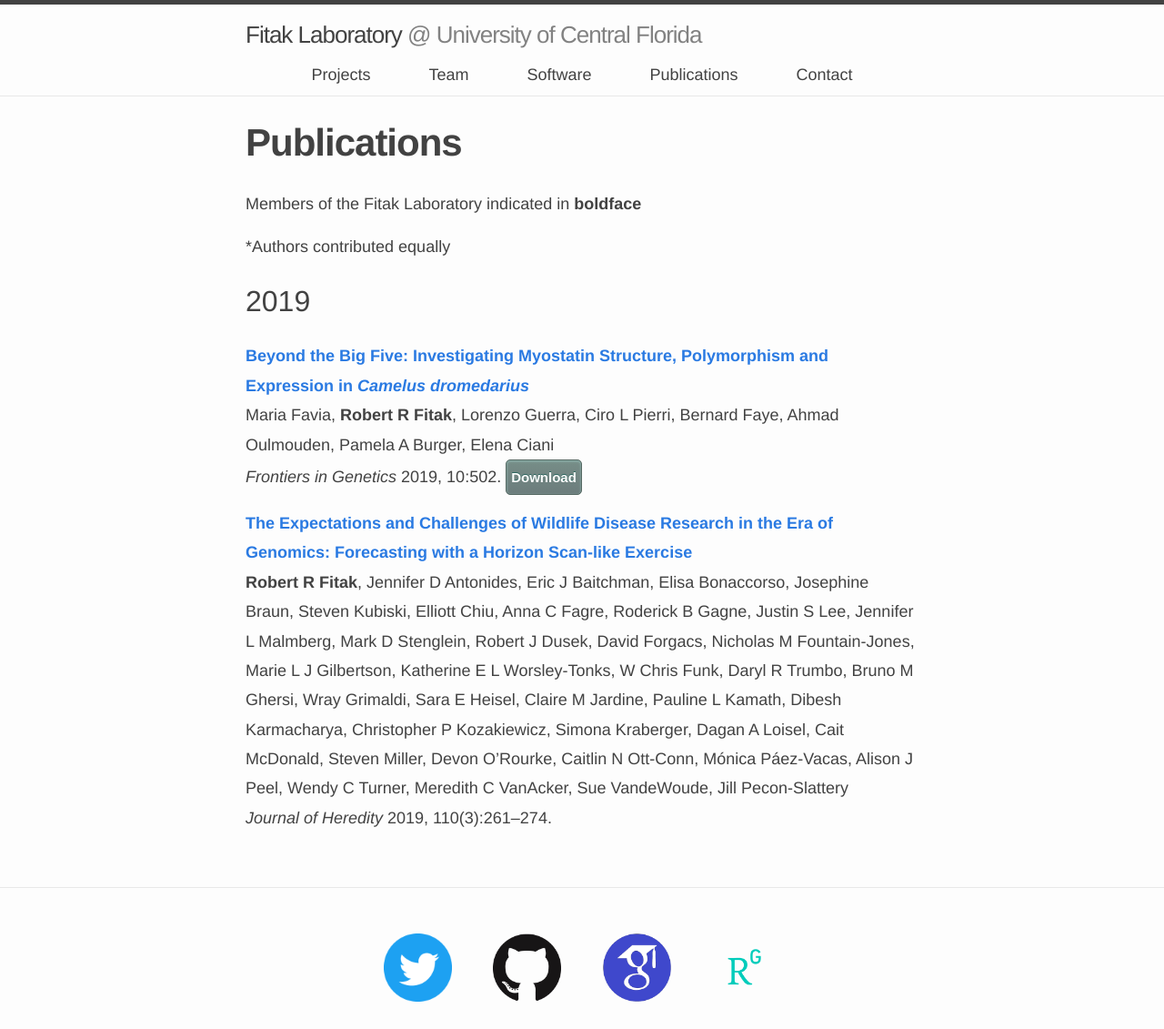
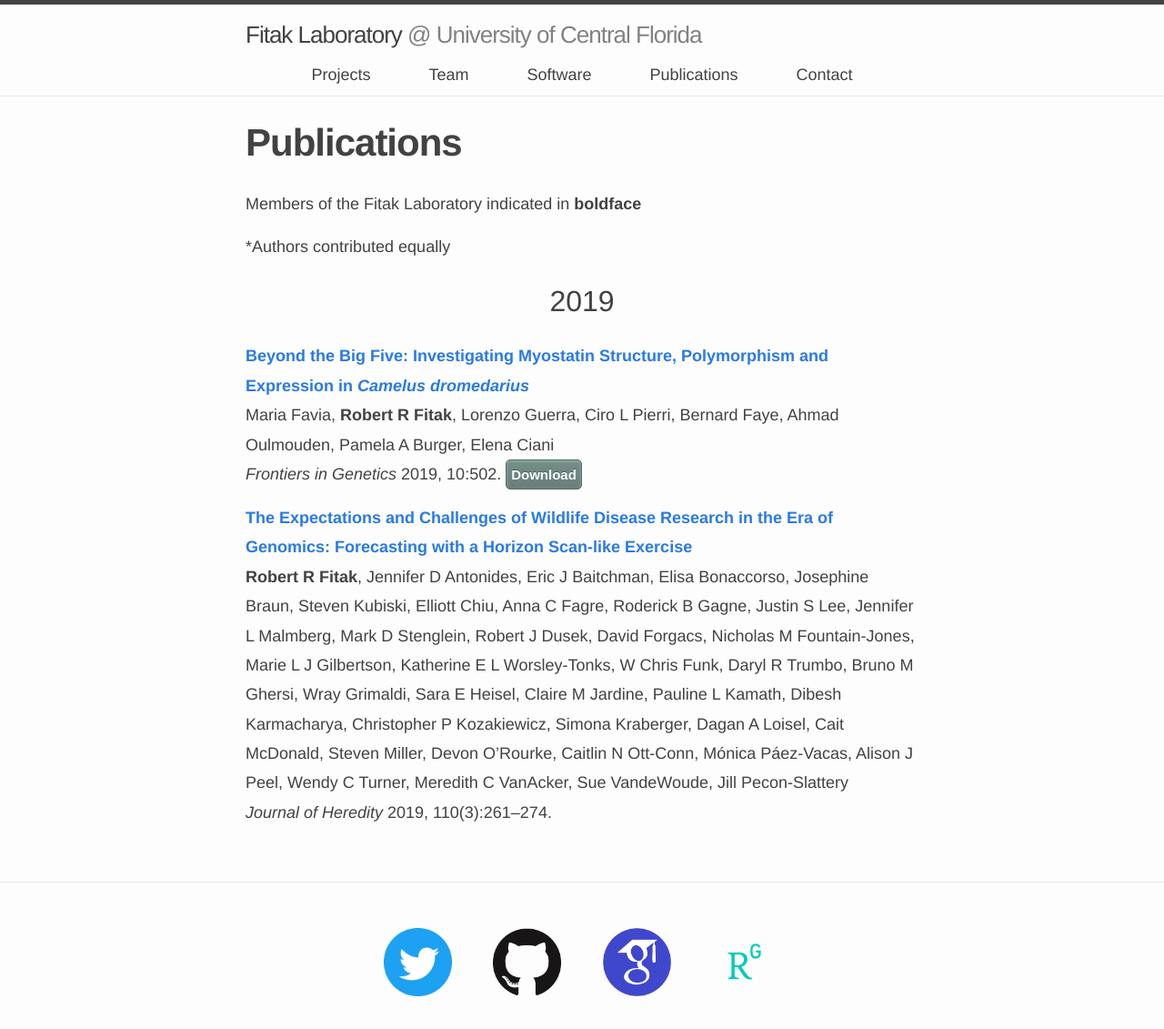
Before and after one commit to rfitak/FitakLab, a Jekyll site: the page built from _pages/publications/index.md, in a window 1280 px wide. Shown: the whole page at 91% size. Built offline with Jekyll 4.4.1, drawn with Linux system fonts in a browser that asks for light colours; nearby versions of some CDN libraries.

Commit message:
Updated Pubs: Fitak

```diff
--- a/_pages/publications/index.md
+++ b/_pages/publications/index.md
@@ -10,13 +10,13 @@
 \*Authors contributed equally<br>
 
 
-## 2019
+<div align="center"><h2>2019</h2></div>
 
 [**Beyond the Big Five: Investigating Myostatin Structure, Polymorphism and Expression in _Camelus dromedarius_**](https://doi.org/10.3389/fgene.2019.00502)
 <br>
 Maria Favia, **Robert R Fitak**, Lorenzo Guerra, Ciro L Pierri, Bernard Faye, Ahmad Oulmouden, Pamela A Burger, Elena Ciani
 <br>
-_Frontiers in Genetics_ 2019, 10:502. <a href="{{ "Favia-2019.pdf" | prepend: site._pub_dir | prepend: site.baseurl }}" style="-moz-box-shadow:inset 0px 1px 3px 0px #91b8b3; -webkit-box-shadow:inset 0px 1px 3px 0px #91b8b3; box-shadow:inset 0px 1px 3px 0px #91b8b3; background:-webkit-gradient(linear, left top, left bottom, color-stop(0.05, #768d87), color-stop(1, #6c7c7c)); background:-moz-linear-gradient(top, #768d87 5%, #6c7c7c 100%); background:-webkit-linear-gradient(top, #768d87 5%, #6c7c7c 100%); background:-o-linear-gradient(top, #768d87 5%, #6c7c7c 100%); background:-ms-linear-gradient(top, #768d87 5%, #6c7c7c 100%); background:linear-gradient(to bottom, #768d87 5%, #6c7c7c 100%); filter:progid:DXImageTransform.Microsoft.gradient(startColorstr='#768d87', endColorstr='#6c7c7c',GradientType=0); background-color:#768d87; -moz-border-radius:5px; -webkit-border-radius:5px; border-radius:5px; border:1px solid #566963; display:inline-block; cursor:pointer; color:#ffffff; font-family:Arial; font-size:15px; font-weight:bold; padding:5px 5px; text-decoration:none; text-shadow:0px -1px 0px #2b665e;" download>Download</a>
+_Frontiers in Genetics_ 2019, 10:502. <a href="{{ "Favia-2019.pdf" | prepend: site._pub_dir | prepend: site.baseurl }}" style="-moz-box-shadow:inset 0px 1px 3px 0px #91b8b3; -webkit-box-shadow:inset 0px 1px 3px 0px #91b8b3; box-shadow:inset 0px 1px 3px 0px #91b8b3; background:-webkit-gradient(linear, left top, left bottom, color-stop(0.05, #768d87), color-stop(1, #6c7c7c)); background:-moz-linear-gradient(top, #768d87 5%, #6c7c7c 100%); background:-webkit-linear-gradient(top, #768d87 5%, #6c7c7c 100%); background:-o-linear-gradient(top, #768d87 5%, #6c7c7c 100%); background:-ms-linear-gradient(top, #768d87 5%, #6c7c7c 100%); background:linear-gradient(to bottom, #768d87 5%, #6c7c7c 100%); filter:progid:DXImageTransform.Microsoft.gradient(startColorstr='#768d87', endColorstr='#6c7c7c',GradientType=0); background-color:#768d87; -moz-border-radius:5px; -webkit-border-radius:5px; border-radius:5px; border:1px solid #566963; display:inline-block; cursor:pointer; color:#ffffff; font-family:Arial; font-size:15px; font-weight:bold; padding:2px 5px; text-decoration:none; text-shadow:0px -1px 0px #2b665e;" download>Download</a>
 
 [**The Expectations and Challenges of Wildlife Disease Research in the Era of Genomics: Forecasting with a Horizon Scan-like Exercise**](https://doi.org/10.1093/jhered/esz001)
 <br>
```
